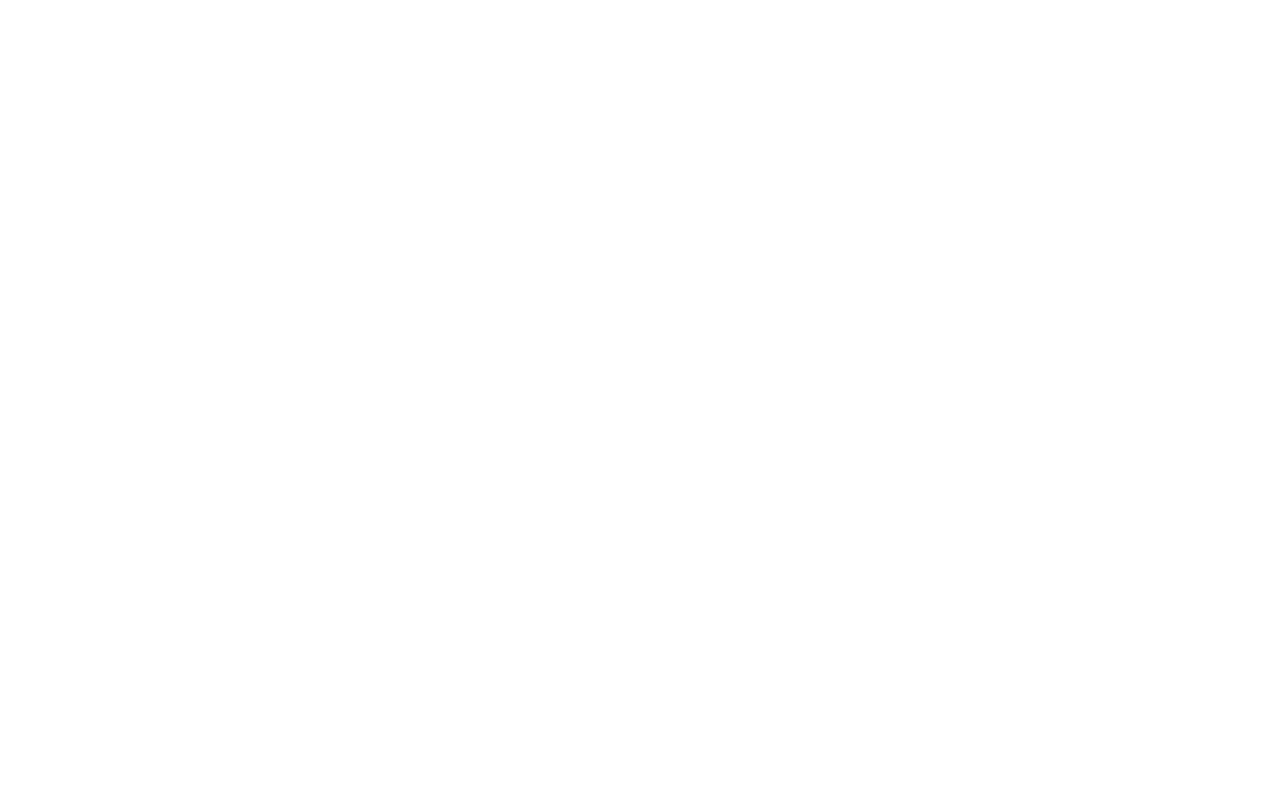
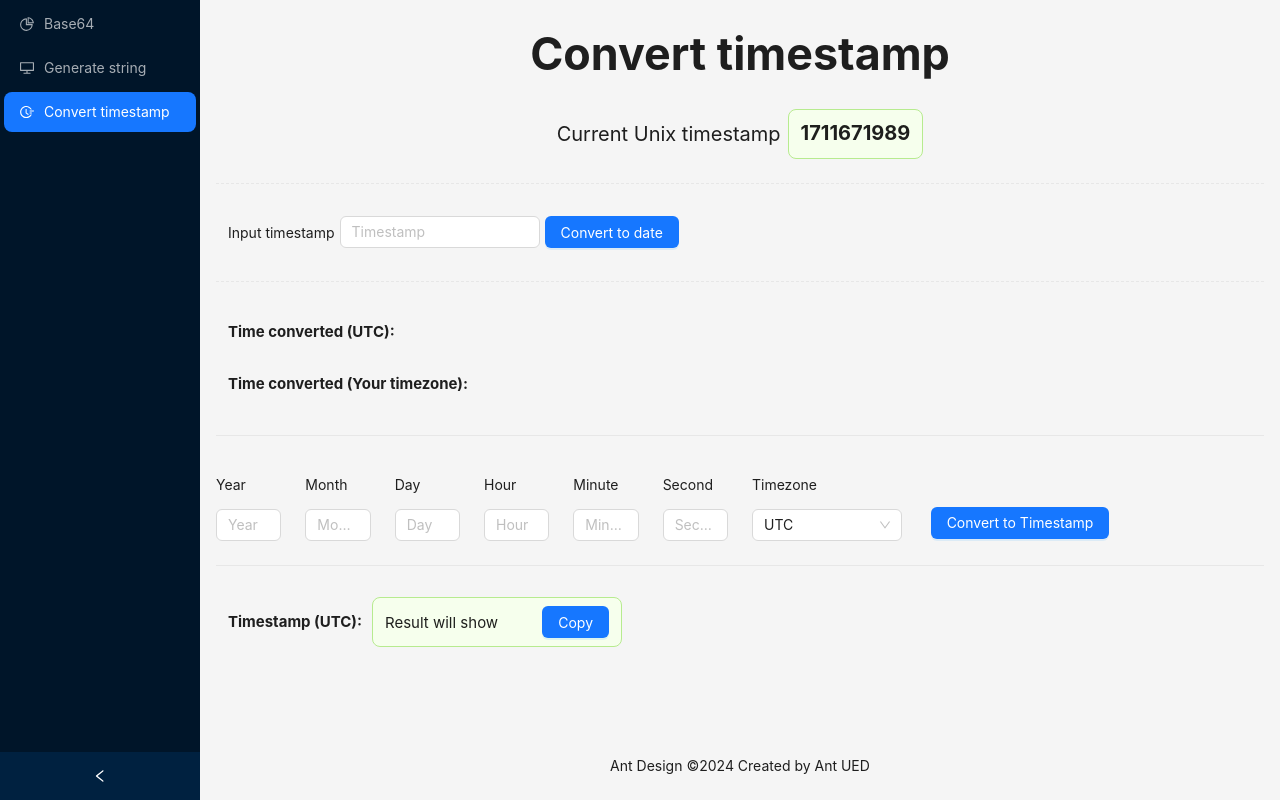
Before and after one commit to trunghieu0207/my-tool, a React (Vite) app: page /#/time in a window 1280 px wide. Before the commit this address had no page. Built offline with nearby package versions, Linux system fonts and the light colour scheme.

Commit message:
convert timezone

```diff
--- a/package.json
+++ b/package.json
@@ -13,6 +13,7 @@
     "@ant-design/icons": "^5.3.5",
     "antd": "^5.15.4",
     "localforage": "^1.10.0",
+    "luxon": "^3.4.4",
     "match-sorter": "^6.3.4",
     "react": "^18.2.0",
     "react-dom": "^18.2.0",
--- a/src/App.jsx
+++ b/src/App.jsx
@@ -2,6 +2,7 @@
 import AppRoutes from "./AppRoutes.jsx";
 import {PageBase64} from "./page/PageBase64.jsx";
 import {PageGenerateString} from "./page/PageGenerateString.jsx";
+import {PageConvertTimestamp} from "./page/PageConvertTimestamp.jsx";
 
 
 const App = () => {
@@ -10,6 +11,7 @@
             <Route path="/" element={<PageBase64 />}></Route>
             <Route path="/base64" element={<PageBase64 />}></Route>
             <Route path="/random" element={<PageGenerateString />}></Route>
+            <Route path="/time" element={<PageConvertTimestamp />}></Route>
         </AppRoutes>
     );
 };
--- a/src/Root.jsx
+++ b/src/Root.jsx
@@ -1,12 +1,9 @@
 import {useEffect, useState} from 'react';
 import {
-    DesktopOutlined,
-    FileOutlined,
+    DesktopOutlined, FieldTimeOutlined,
     PieChartOutlined,
-    TeamOutlined,
-    UserOutlined,
 } from '@ant-design/icons';
-import {Layout, Menu, theme} from 'antd';
+import {Flex, Layout, Menu, theme} from 'antd';
 import {useLocation, useNavigate} from "react-router-dom";
 
 const {Header, Content, Footer, Sider} = Layout;
@@ -30,6 +27,7 @@
 const items = [
     getItem('Base64', '1', '/base64', <PieChartOutlined/>),
     getItem('Generate string', '2', '/random', <DesktopOutlined/>),
+    getItem('Convert timestamp', '3', '/time', <FieldTimeOutlined />),
 ];
 
 const Root = ({ children }) => {
@@ -67,9 +65,10 @@
                 }}/>
             </Sider>
             <Layout>
-                <Header style={{padding: 0, background: colorBgContainer}}/>
                 <Content style={{margin: '0 16px'}}>
-                    {children}
+                    <Flex style={{width: '100%'}} vertical align="center">
+                        {children}
+                    </Flex>
                 </Content>
                 <Footer style={{textAlign: 'center'}}>
                     Ant Design ©{new Date().getFullYear()} Created by Ant UED
--- a/src/page/PageConvertTimestamp.jsx
+++ b/src/page/PageConvertTimestamp.jsx
@@ -1,3 +1,206 @@
+import {Alert, Button, Col, Divider, Input, message, Row, Select} from "antd";
+import {useEffect, useState} from "react";
+import {useCopyToClipboard} from "usehooks-ts";
+import {DateTime} from "luxon";
+
 export const PageConvertTimestamp = () => {
+    const [result, setResult] = useState('');
+    const [timestampInput, setTimestampInput] = useState('');
+    const [dateConverted, setDateConverted] = useState('');
+    const [dateYourTimezoneConverted, setDateYourTimezoneConverted] = useState('');
+    const [timestampConvertFromDate, setTimestampConvertFromDate] = useState('');
+    const [convertOption, setConvertOption] = useState('utc');
+    const [date, setDate] = useState({});
+    const [currentTimestamp, setCurrentTimestamp] = useState(0);
+    const [copiedText, copy] = useCopyToClipboard()
+    const [messageApi, contextHolder] = message.useMessage();
 
+    useEffect(() => {
+        getCurrentTimestamp()
+    }, [])
+
+    const getCurrentTimestamp = () => {
+        setInterval(() => {
+            const date = new DateTime(new Date(), {zone: 'UTC'})
+            setCurrentTimestamp(date.toUnixInteger())
+        }, 1000)
+    }
+
+    const onChangSetYear = (value) => {
+        if (value.length === 0) {
+            setDate({...date, year: ''})
+            return;
+        }
+        setDate({...date, year: parseInt(value, 10)})
+    }
+
+    const onChangSetMonth = (value) => {
+        if (value.length === 0) {
+            setDate({...date, month: ''})
+            return;
+        }
+        setDate({...date, month: parseInt(value, 10)})
+    }
+
+    const onChangSetDay = (value) => {
+        if (value.length === 0) {
+            setDate({...date, day: ''})
+            return;
+        }
+        setDate({...date, day: parseInt(value, 10)})
+    }
+
+    const onChangSetHour = (value) => {
+        if (value.length === 0) {
+            setDate({...date, hour: ''})
+            return;
+        }
+        setDate({...date, hour: parseInt(value, 10)})
+    }
+
+    const onChangSetMinute = (value) => {
+        if (value.length === 0) {
+            setDate({...date, minute: ''})
+            return;
+        }
+        setDate({...date, minute: parseInt(value, 10)})
+    }
+
+    const onChangSetSecond = (value) => {
+        if (value.length === 0) {
+            setDate({...date, second: ''})
+            return;
+        }
+        setDate({...date, second: parseInt(value, 10)})
+    }
+
+    const handleCopy = () => {
+        console.log(timestampConvertFromDate)
+        if (timestampConvertFromDate.length === 0) {
+            return;
+        }
+        copy(timestampConvertFromDate)
+            .then(() => {
+                messageApi.open({
+                    type: 'success',
+                    content: 'Copied',
+                });
+            })
+            .catch(error => {
+                messageApi.open({
+                    type: 'error',
+                    content: 'Copy error',
+                });
+            })
+    }
+
+    const handleConvertToDate = () => {
+        if (timestampInput.length === 0) {
+            return
+        }
+        const timestamp = parseInt(timestampInput, 10);
+        const date = DateTime.fromMillis(timestamp * 1000, {zone: 'UTC'});
+        setDateConverted(date.toRFC2822())
+        const yourDate = DateTime.fromMillis(timestamp * 1000);
+        setDateYourTimezoneConverted(yourDate.toRFC2822())
+        const dateObject = date.toObject()
+        setDate(dateObject)
+    }
+
+    const handleConvertToTimestamp = () => {
+        if (convertOption === 'utc') {
+            const date2 = DateTime.fromObject(date, {zone: 'UTC'});
+            setTimestampConvertFromDate(date2.toUnixInteger())
+        } else {
+            const date2 = DateTime.fromObject(date);
+            setTimestampConvertFromDate(date2.toUnixInteger())
+        }
+    }
+
+    return (
+        <>
+            <h1>Convert timestamp</h1>
+            {contextHolder}
+            <Row gutter={16} style={{width: '100%', flex: 1, alignItems: 'center'}}>
+                <Col span={24} style={{display: "flex", justifyContent: 'center', alignItems: 'center'}}>
+                    <span style={{fontSize: 20, marginRight: '7px'}}>Current Unix timestamp</span>
+                    <Alert message={currentTimestamp} type="success" style={{fontSize: '20px', fontWeight: 'bold'}}/>
+                </Col>
+            </Row>
+            <Divider dashed/>
+            <Row gutter={24} style={{width: '100%', flex: 1, alignItems: 'center'}}>
+                <Col span={12} style={{display: 'flex', alignItems: 'center'}}>
+                    <p>Input timestamp</p>
+                    <div style={{width: '200px', marginLeft: '5px', marginRight: '5px'}}>
+                        <Input placeholder="Timestamp" onChange={(e) => setTimestampInput(e.target.value)}/>
+                    </div>
+                    <Button onClick={() => handleConvertToDate()} type="primary">Convert to date</Button>
+                </Col>
+            </Row>
+            <Divider dashed/>
+            <Row gutter={24} style={{width: '100%', flex: 1, justifyContent: 'right', flexDirection: 'column'}}>
+                <Col span={12} style={{display: 'flex', alignItems: 'center', fontSize: '15px'}}>
+                    <p><b>Time converted (UTC): </b> {dateConverted}</p>
+                </Col>
+                <Col span={12} style={{display: 'flex', alignItems: 'center', fontSize: '15px'}}>
+                    <p><b>Time converted (Your timezone): </b> {dateYourTimezoneConverted}</p>
+                </Col>
+            </Row>
+            <Divider/>
+            <Row gutter={24}>
+                <Col span={2}>
+                    <p>Year</p>
+                    <Input placeholder="Year" onChange={(e) => onChangSetYear(e.target.value)} value={date.year}/>
+                </Col>
+                <Col span={2}>
+                    <p>Month</p>
+                    <Input placeholder="Month" onChange={(e) => onChangSetMonth(e.target.value)} value={date.month}/>
+                </Col>
+                <Col span={2}>
+                    <p>Day</p>
+                    <Input placeholder="Day" onChange={(e) => onChangSetDay(e.target.value)} value={date.day}/>
+                </Col>
+                <Col span={2}>
+                    <p>Hour</p>
+                    <Input placeholder="Hour" onChange={(e) => onChangSetHour(e.target.value)} value={date.hour}/>
+                </Col>
+                <Col span={2}>
+                    <p>Minute</p>
+                    <Input placeholder="Minute" onChange={(e) => onChangSetMinute(e.target.value)} value={date.minute}/>
+                </Col>
+                <Col span={2}>
+                    <p>Second</p>
+                    <Input placeholder="Second" onChange={(e) => onChangSetSecond(e.target.value)} value={date.second}/>
+                </Col>
+                <Col span={4}>
+                    <p>Timezone</p>
+                    <Select
+                        defaultValue="utc"
+                        style={{width: 150}}
+                        onSelect={(value) => {
+                            setConvertOption(value)
+                        }}
+                        options={[{value: 'utc', label: 'UTC'}, {value: 'yourtimezone', label: 'Your timezone'}]}
+                    />
+                </Col>
+                <Col span={4} style={{display: "flex", alignItems: 'center', marginTop: '45px'}}>
+                    <div></div>
+                    <Button type={"primary"} onClick={() => handleConvertToTimestamp()}>Convert to Timestamp</Button>
+                </Col>
+            </Row>
+            <Divider/>
+            <Row gutter={24} style={{width: '100%', flex: 1, justifyContent: 'right', flexDirection: 'column'}}>
+                <Col span={12} style={{display: 'flex', alignItems: 'center', fontSize: '15px'}}>
+                    <b>Timestamp (UTC): </b>
+                    <Alert message={timestampConvertFromDate ? timestampConvertFromDate : 'Result will show'}
+                           type="success"
+                           style={{fontSize: '15px', width: '50%', marginLeft: '10px', marginRight: '5px'}} action={
+                        <Button className="site-button-ghost-wrapper" onClick={() => handleCopy()}
+                                type={"primary"}>Copy</Button>
+                    }/>
+
+                </Col>
+            </Row>
+        </>
+    )
 }
--- a/src/page/PageGenerateString.jsx
+++ b/src/page/PageGenerateString.jsx
@@ -69,10 +69,9 @@
 
     return (
         <>
-            <Flex style={{width: '100%'}} vertical align={"center"}>
             <h2>Generate string</h2>
             {contextHolder}
-                <Row gutter={16} style={{width: '100%'}}>
+            <Row gutter={16} style={{width: '100%', flex: 1}}>
                 <Flex style={{width: '100%'}} align={"right"} justify={"center"}>
                     <Col span={18} style={{display: "flex", justifyContent: 'center', alignItems: 'center'}}>
                         <Checkbox onChange={(e) => setIsCheckNumber(e.target.checked)}>Numbers</Checkbox>
@@ -97,7 +96,7 @@
                         </span>
                         <Alert
                             description={result ? result : "The output will shown"}
-                                style={{maxWidth: '1000px'}}
+                            style={{width: '100%'}}
                             type="success"
                             action={
                                 <Button size="small" type="primary" onClick={() => handleCopy()}>
@@ -108,7 +107,6 @@
                     </Col>
                 </Flex>
             </Row>
-            </Flex>
         </>
 
     )
```
Also changed, not shown: 1 other file (tests, documents, lock files or other folders). Lines whose indentation alone changed are shown as unchanged.
